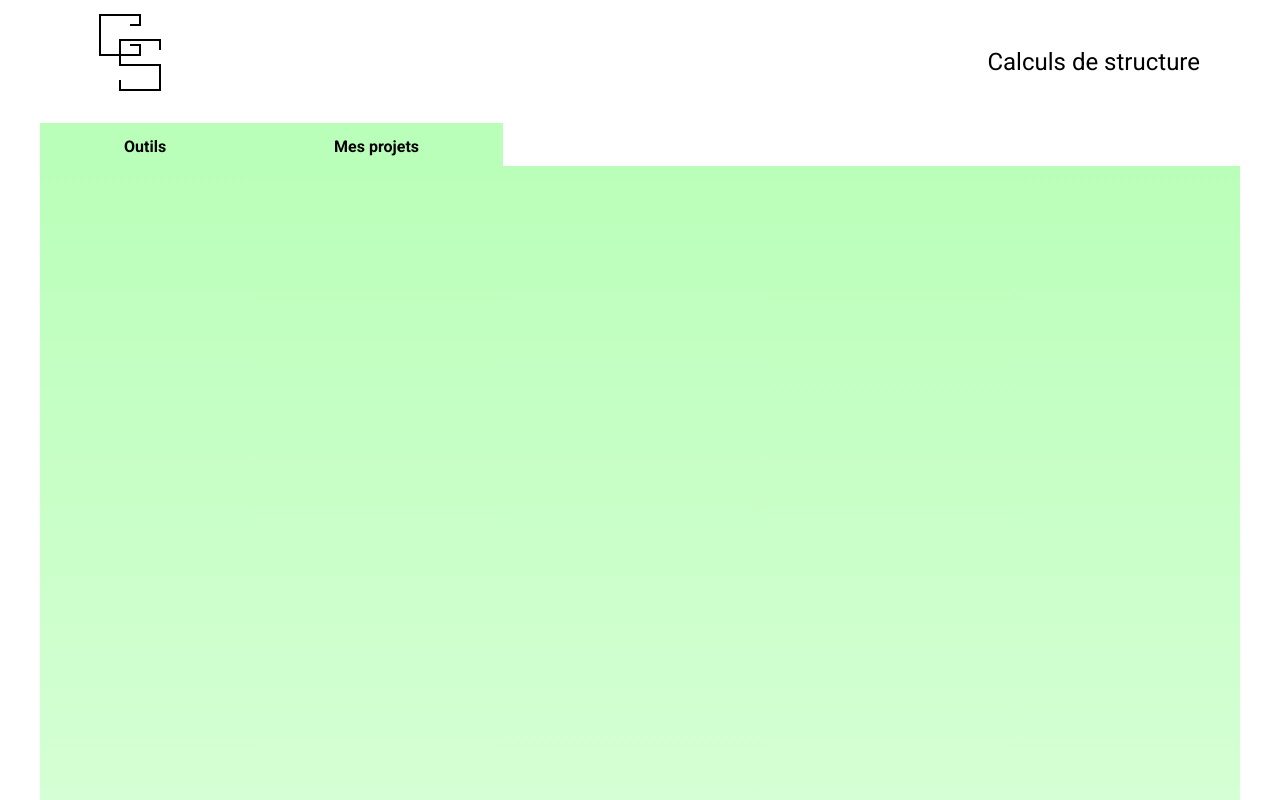
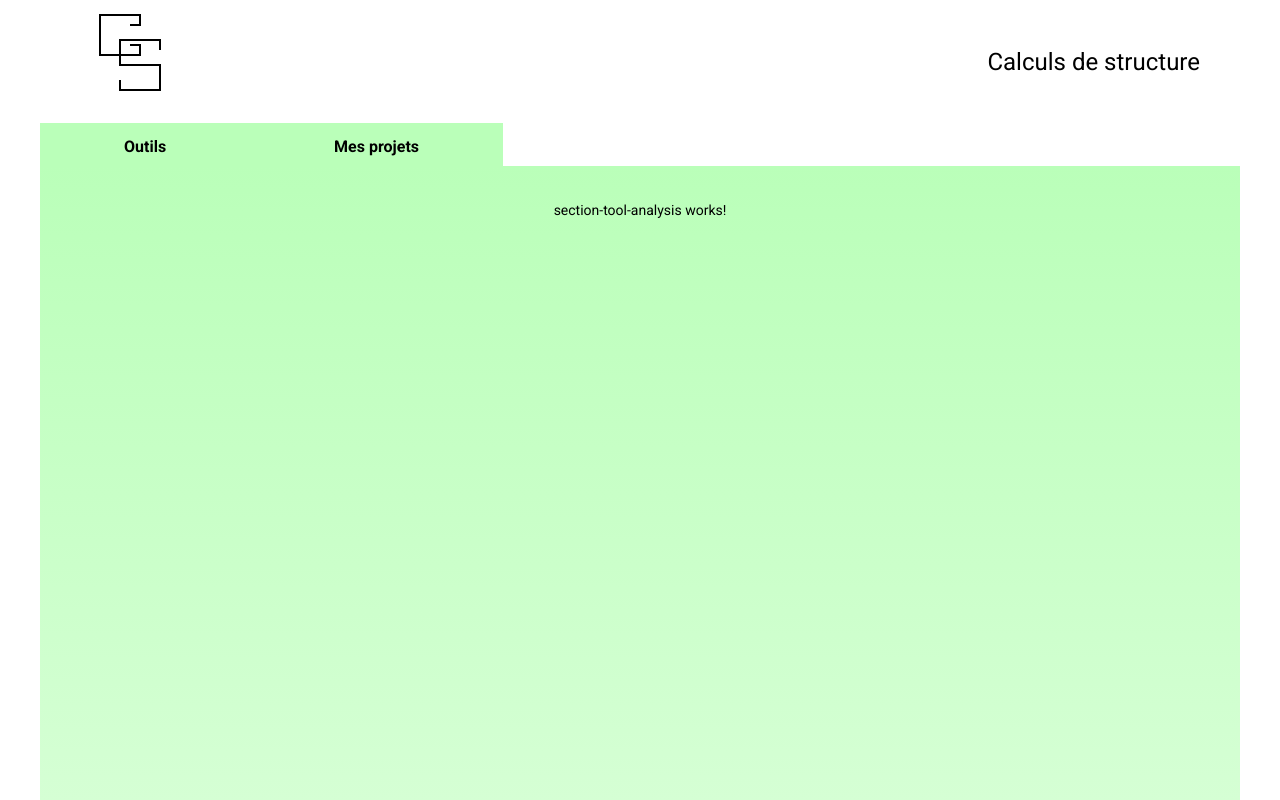
Before and after one commit to Aldehyd/calculate, an Angular app: page /section-tool/analysis in a window 1280 px wide. Before the commit this address led to /. Built offline with nearby package versions, Linux system fonts and the light colour scheme; a web font is replaced by a local one.

Commit message:
create section tool analysis

```diff
--- a/src/app/app.routes.ts
+++ b/src/app/app.routes.ts
@@ -6,6 +6,7 @@ import { ConnexionComponent } from './connexion/connexion.component';
 import { SubscriptionComponent } from './subscription/subscription.component';
 import { SectionToolGeometryComponent } from './section-tool-geometry/section-tool-geometry.component';
 import { DeleteAccountComponent } from './delete-account/delete-account.component';
+import { SectionToolAnalysisComponent } from './section-tool-analysis/section-tool-analysis.component';
 
 export const routes: Routes = [
     {path: '', component: ToolsListComponent},
@@ -15,4 +16,5 @@ export const routes: Routes = [
     {path: 'delete-account', component: DeleteAccountComponent},
     {path: 'section-tool', component: SectionToolComponent},
     {path: 'section-tool/geometry', component: SectionToolGeometryComponent},
+    {path: 'section-tool/analysis', component: SectionToolAnalysisComponent},
 ];
--- /dev/null
+++ b/src/app/section-tool-analysis/section-tool-analysis.component.html
@@ -0,0 +1 @@
+<p>section-tool-analysis works!</p>
```
Also changed, not shown: src/app/section-tool-analysis/section-tool-analysis.component.ts (added, +12 -0 lines), src/app/section-tool-analysis/section-tool-analysis.component.scss (added).
